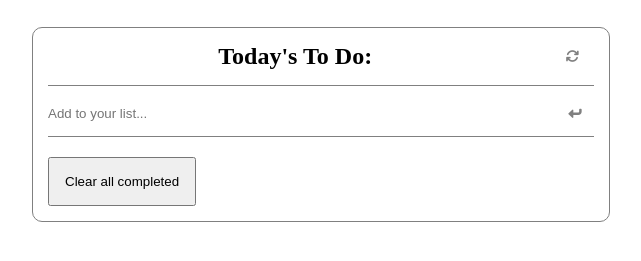
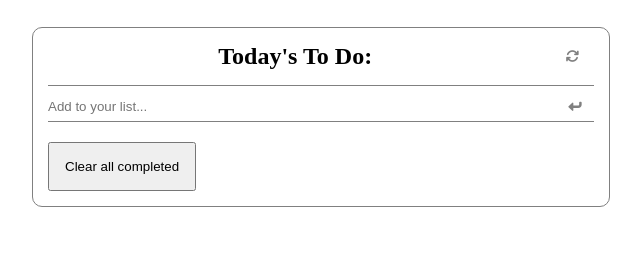
Before and after one commit to Draxeytina/To-do-list, a website built with webpack: page src/index.html in a window 1280 px wide. Shown: the part 77-338 px from the top of the page, without its empty margins (319-960 px from the left). Built offline with nearby package versions, Linux system fonts and the light colour scheme.

Commit message:
Update styling

```diff
--- a/src/style.css
+++ b/src/style.css
@@ -31,8 +31,7 @@ form {
   display: flex;
   justify-content: space-between;
   border-bottom: 1px solid grey;
-  padding: 15px;
-  padding-left: 0;
+  padding: 5px 15px 5px 0;
   margin: 5px 15px;
 }
 
@@ -40,6 +39,7 @@ form input {
   width: 100%;
   margin-right: 5px;
   border-style: none;
+  height: 20px;
 }
 
 .wrapper {
```
